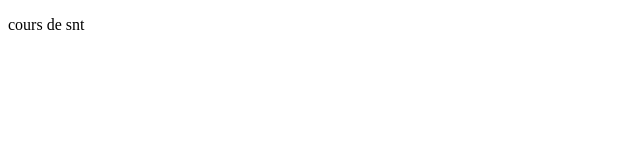
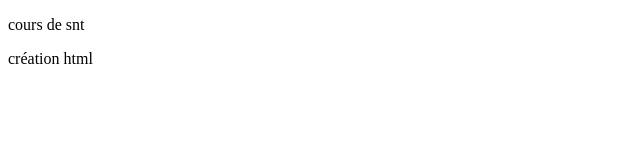
Before and after one commit to irisd2025/irisd2025.github.io, a plain HTML site: page index.html in a window 1280 px wide. Shown: the full height of the page, 0-640 px from the left. Drawn offline with Linux system fonts and the light colour scheme.

Commit message:
Update index.html

```diff
--- a/index.html
+++ b/index.html
@@ -5,5 +5,6 @@
     </head>
     <body>
         <p>cours de snt</p>
+        <p>création html</p>
     </body>
 </html>
```
